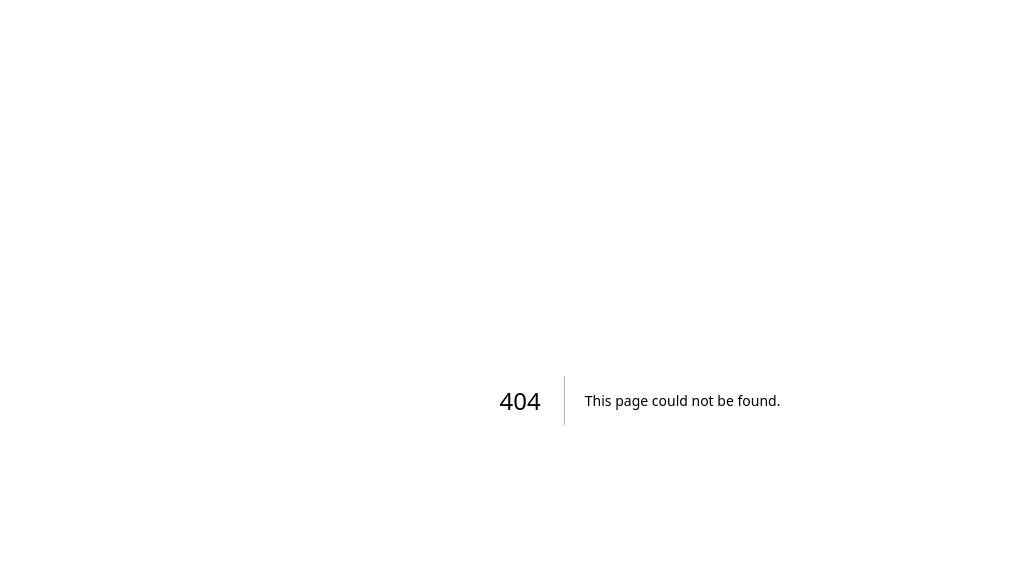
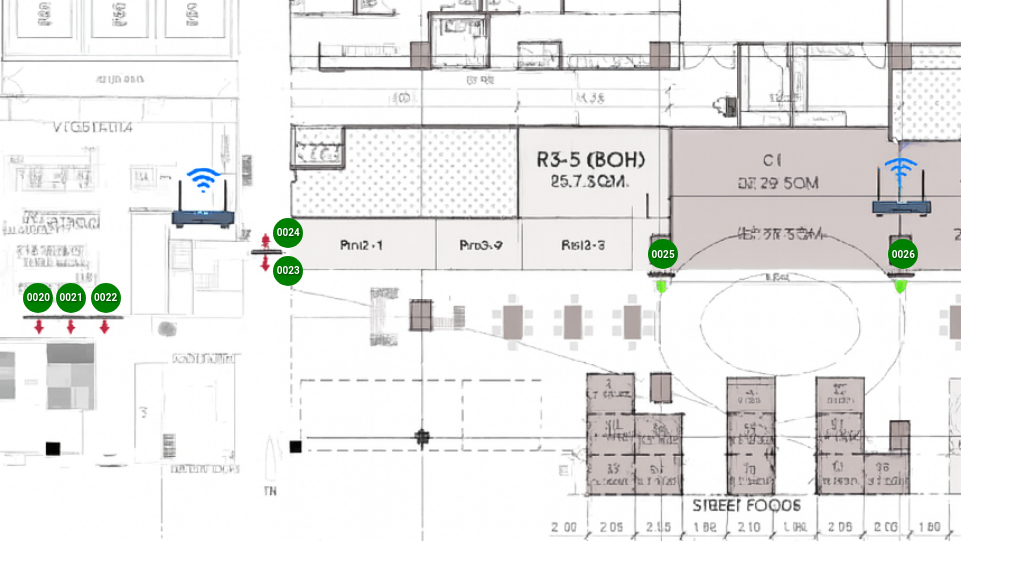
Before and after one commit to DiamondOMG/actmedia_monitor, a Next.js app: page /deer_tummy_map_2 in a window 1280 px wide. Before the commit this address had no page. Shown: the top 580 px of the page, without its empty margins (0-1024 px from the left). Built offline with nearby package versions, Linux system fonts and the light colour scheme.

Commit message:
mock deer tummy map 1 / 2

```diff
--- a/src/app/deer_tummy_map_1/page.js
+++ b/src/app/deer_tummy_map_1/page.js
@@ -1,7 +1,7 @@
 "use client";
 
 import React from "react";
-import { Box, ThemeProvider, createTheme } from "@mui/material";
+import { Box, ThemeProvider, createTheme, Typography } from "@mui/material";
 
 const darkTheme = createTheme({
   palette: {
@@ -12,10 +12,26 @@ const darkTheme = createTheme({
 
 export default function SimpleUI() {
   const items = [
-    { name: "screen",macaddress:"1", status: "online", position_x: "7.5%", position_y: "62%" },
-    { name: "screen",macaddress:"2", status: "online", position_x: "7%", position_y: "56.2%" },
-    { name: "screen",macaddress:"3", status: "online", position_x: "6.6%", position_y: "50%" },
-    { name: "screen",macaddress:"3", status: "online", position_x: "6.6%", position_y: "50%" },
+    { name: "screen", macaddress: "000000000001", status: "online", position_x: "7.5%", position_y: "62%" },
+    { name: "screen", macaddress: "000000000002", status: "online", position_x: "7%", position_y: "56.2%" },
+    { name: "screen", macaddress: "000000000003", status: "online", position_x: "6.6%", position_y: "50%" },
+    { name: "screen", macaddress: "000000000004", status: "online", position_x: "4.5%", position_y: "66%" },
+    { name: "screen", macaddress: "000000000005", status: "online", position_x: "32%", position_y: "37%" },
+    { name: "screen", macaddress: "000000000006", status: "online", position_x: "36%", position_y: "35.5%" },
+    { name: "screen", macaddress: "000000000007", status: "online", position_x: "39%", position_y: "42%" },
+    { name: "screen", macaddress: "000000000008", status: "online", position_x: "43%", position_y: "42%" },
+    { name: "screen", macaddress: "000000000009", status: "online", position_x: "45.5%", position_y: "33%" },
+    { name: "screen", macaddress: "000000000010", status: "online", position_x: "49.5%", position_y: "32%" },
+    { name: "screen", macaddress: "000000000011", status: "online", position_x: "50.5%", position_y: "25%" },
+    { name: "screen", macaddress: "000000000012", status: "online", position_x: "54%", position_y: "62%" },
+    { name: "screen", macaddress: "000000000013", status: "online", position_x: "46%", position_y: "64%" },
+    { name: "screen", macaddress: "000000000014", status: "online", position_x: "39.5%", position_y: "66%" },
+    { name: "screen", macaddress: "000000000015", status: "online", position_x: "32.5%", position_y: "67.5%" },
+    { name: "screen", macaddress: "000000000016", status: "online", position_x: "56%", position_y: "79%" },
+    { name: "screen", macaddress: "000000000017", status: "online", position_x: "61%", position_y: "79%" },
+    { name: "screen", macaddress: "000000000018", status: "online", position_x: "70%", position_y: "68%" },
+    { name: "screen", macaddress: "000000000018", status: "online", position_x: "74%", position_y: "68%" },
+
     // Add more objects as needed
   ];
 
@@ -26,7 +42,6 @@ export default function SimpleUI() {
           backgroundImage: "url('v11.png')",
           backgroundPosition: "center",
           backgroundSize: "cover",
-
           width: "961px",
           height: "541px",
           position: "relative",
@@ -39,13 +54,28 @@ export default function SimpleUI() {
               position: "absolute",
               left: item.position_x,
               top: item.position_y,
-              width: "20px",
-              height: "20px",
+              width: "30px", // เพิ่มขนาดวงกลมเพื่อให้มีที่ว่างสำหรับข้อความ
+              height: "30px",
               borderRadius: "50%",
               backgroundColor: item.status === "online" ? "green" : "red",
               transform: "translate(-50%, -50%)",
+              display: "flex",
+              alignItems: "center",
+              justifyContent: "center",
             }}
-          />
+          >
+            <Typography
+              sx={{
+                color: "white",
+                fontSize: "10px", // ขนาดตัวอักษรที่เหมาะสมกับวงกลม
+                fontWeight: "bold",
+                textAlign: "center",
+                textShadow: "1px 1px 2px rgba(0, 0, 0, 0.5)", // เพิ่มเงาเพื่อให้ตัวอักษรชัดเจน
+              }}
+            >
+              {item.macaddress.slice(-4)} {/* ดึง 4 ตัวสุดท้ายของ macaddress */}
+            </Typography>
+          </Box>
         ))}
       </Box>
     </ThemeProvider>
--- /dev/null
+++ b/src/app/deer_tummy_map_2/page.js
@@ -0,0 +1,72 @@
+"use client";
+
+import React from "react";
+import { Box, ThemeProvider, createTheme, Typography } from "@mui/material";
+
+const darkTheme = createTheme({
+  palette: {
+    mode: "dark",
+    background: { default: "#000000" },
+  },
+});
+
+export default function SimpleUI() {
+  const items = [
+    { name: "screen", macaddress: "000000000020", status: "online", position_x: "4%", position_y: "55%" },
+    { name: "screen", macaddress: "000000000021", status: "online", position_x: "7.4%", position_y: "55%" },
+    { name: "screen", macaddress: "000000000022", status: "online", position_x: "11%", position_y: "55%" },
+    { name: "screen", macaddress: "000000000023", status: "online", position_x: "30%", position_y: "50%" },
+    { name: "screen", macaddress: "000000000024", status: "online", position_x: "30%", position_y: "43%" },
+    { name: "screen", macaddress: "000000000025", status: "online", position_x: "69%", position_y: "47%" },
+    { name: "screen", macaddress: "000000000026", status: "online", position_x: "94%", position_y: "47%" },
+
+
+    // Add more objects as needed
+  ];
+
+  return (
+    <ThemeProvider theme={darkTheme}>
+      <Box
+        sx={{
+          backgroundImage: "url('v22.png')",
+          backgroundPosition: "center",
+          backgroundSize: "cover",
+          width: "961px",
+          height: "541px",
+          position: "relative",
+        }}
+      >
+        {items.map((item, index) => (
+          <Box
+            key={index}
+            sx={{
+              position: "absolute",
+              left: item.position_x,
+              top: item.position_y,
+              width: "30px", // เพิ่มขนาดวงกลมเพื่อให้มีที่ว่างสำหรับข้อความ
+              height: "30px",
+              borderRadius: "50%",
+              backgroundColor: item.status === "online" ? "green" : "red",
+              transform: "translate(-50%, -50%)",
+              display: "flex",
+              alignItems: "center",
+              justifyContent: "center",
+            }}
+          >
+            <Typography
+              sx={{
+                color: "white",
+                fontSize: "10px", // ขนาดตัวอักษรที่เหมาะสมกับวงกลม
+                fontWeight: "bold",
+                textAlign: "center",
+                textShadow: "1px 1px 2px rgba(0, 0, 0, 0.5)", // เพิ่มเงาเพื่อให้ตัวอักษรชัดเจน
+              }}
+            >
+              {item.macaddress.slice(-4)} {/* ดึง 4 ตัวสุดท้ายของ macaddress */}
+            </Typography>
+          </Box>
+        ))}
+      </Box>
+    </ThemeProvider>
+  );
+}
```
Also changed, not shown: public/v22.png (added).
